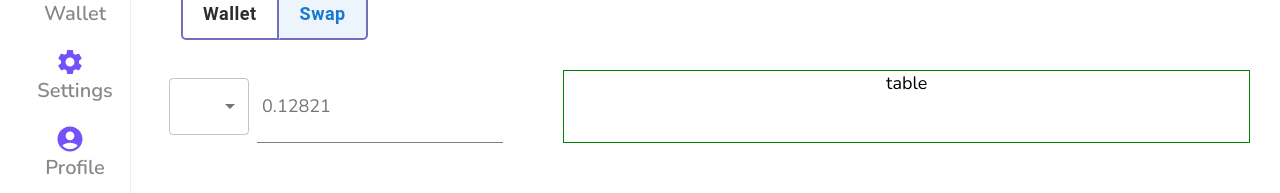
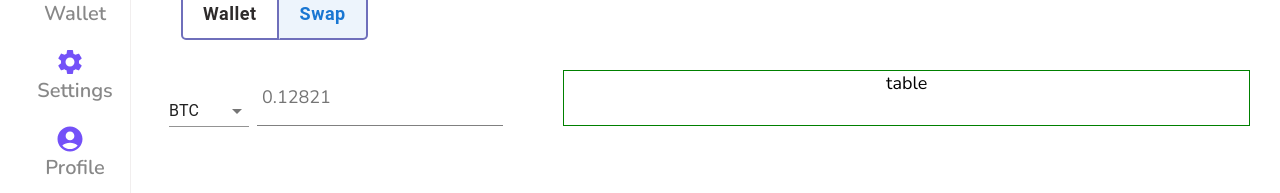
Before and after one commit to Bitummit/CryptoDashboard, a React (Vite) app: page /wallet in a window 1280 px wide. Both pictures are taken after a click on the button "Swap". Shown: the part 271-464 px from the top of the page. Built offline with nearby package versions, Linux system fonts and the light colour scheme.

Commit message:
token select

```diff
--- a/src/components/swap/Swap.jsx
+++ b/src/components/swap/Swap.jsx
@@ -10,23 +10,27 @@ export default function Swap(props) {
   const [token, setToken] = useState(initValue);
 
   const handleChange = (event) => {
-    setToken(event.target.value);
+    const name = event.target.value;
+    const item = props.data.find((item) => {
+      return item.name === name;
+    });
+    setToken(item);
   };
 
   return (
     <div className="swap">
       <div className="converter">
         <div className="menu">
-          <FormControl sx={{ m: 1, minWidth: 80 }}>
+          <FormControl sx={{ m: 1, minWidth: 80, height: 2 }}>
             <Select
-              defaultValue={token.name}
               value={token.name}
               onChange={handleChange}
               autoWidth
+              variant={"standard"}
             >
               {props.data.map((item) => {
                 return (
-                  <MenuItem key={item.id} value={item}>
+                  <MenuItem key={item.id} value={item.name}>
                     {item.name}
                   </MenuItem>
                 );
--- a/src/components/swap/swap.scss
+++ b/src/components/swap/swap.scss
@@ -4,6 +4,7 @@
   .converter {
     flex: 1;
     display: flex;
+    align-items: center;
 
     margin: 30px;
 
@@ -13,6 +14,7 @@
       border: none;
       border-bottom: 1px solid gray;
       font-size: 18px;
+      height: 45px;
     }
   }
   .table {
```
